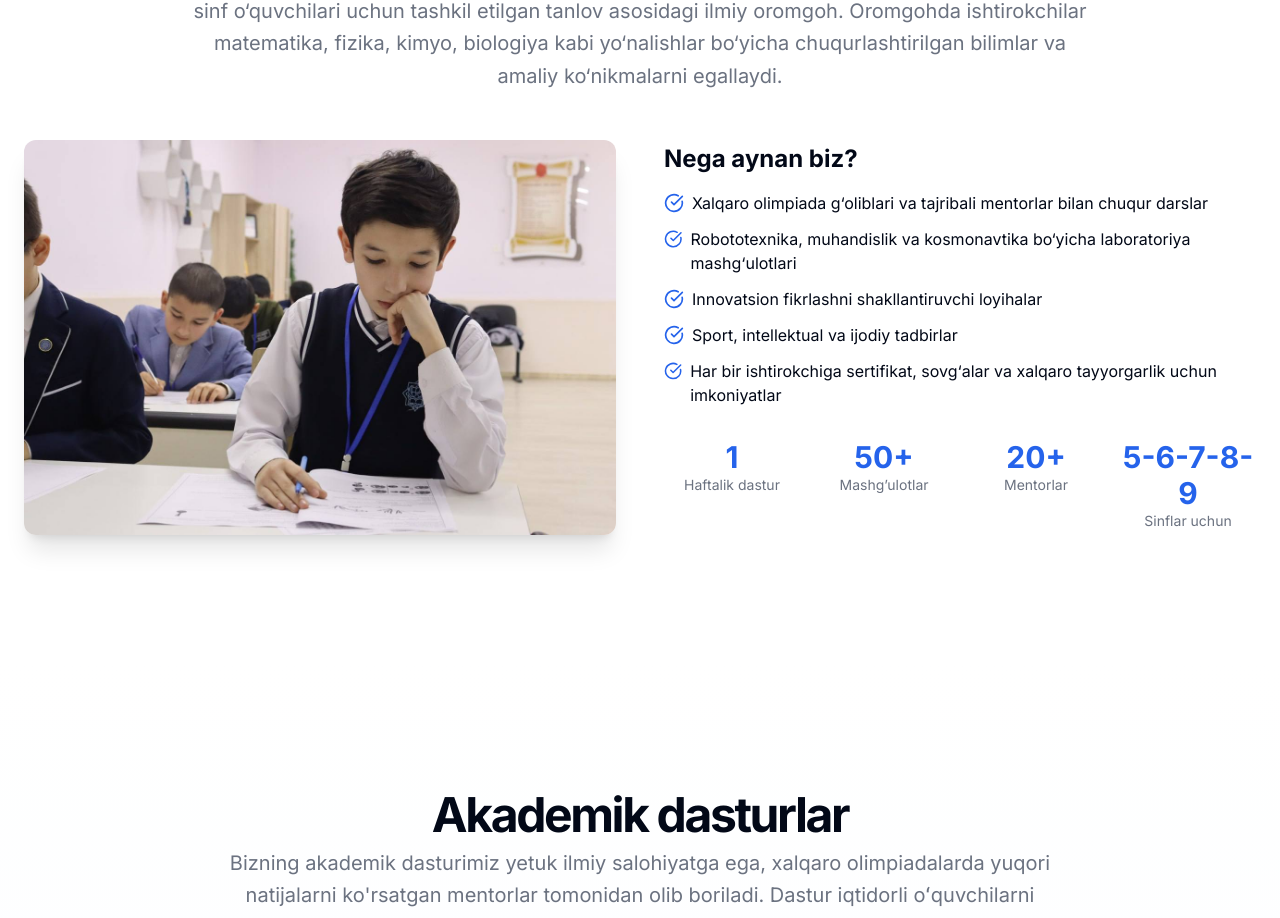
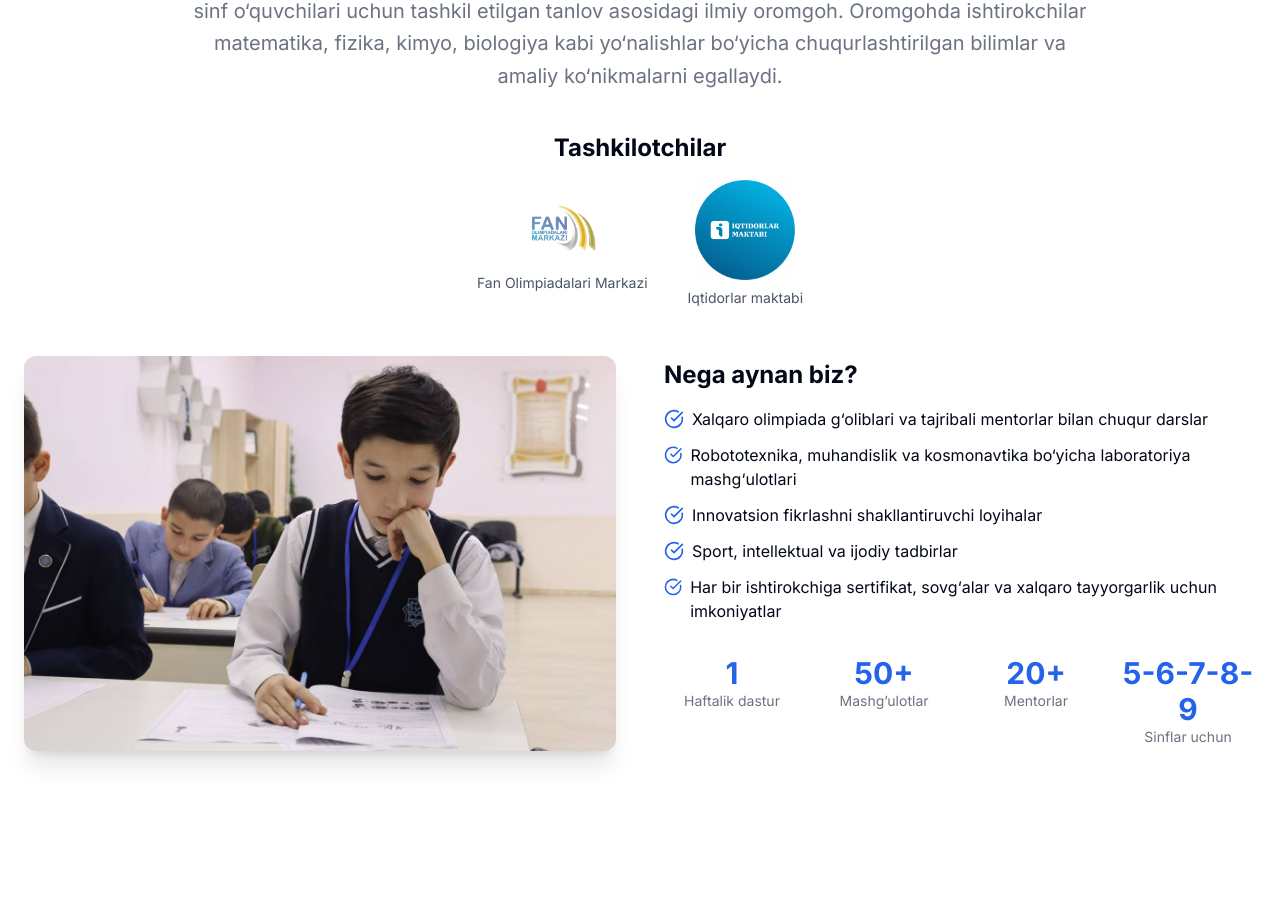
Before and after one commit to OkiljonDadakhanov/science_camp, a Next.js app: page / in a window 1280 px wide. Shown: the part 1510-2428 px from the top of the page. Built offline with nearby package versions, Linux system fonts and the light colour scheme.

Commit message:
Tashkilotchilar added

```diff
--- a/components/about-section.tsx
+++ b/components/about-section.tsx
@@ -16,6 +16,36 @@ Oromgohda ishtirokchilar matematika, fizika, kimyo, biologiya kabi yo‘nalishla
 
 
             </p>
+          </div>
+        </div>
+
+
+         {/* Tashkilotchilar qismi */}
+        <div className="mt-10 text-center">
+          <h3 className="text-2xl font-bold mb-4">Tashkilotchilar</h3>
+          <div className="flex justify-center items-center gap-10 flex-wrap">
+            <div className="flex flex-col items-center">
+              <Image
+                src="/logos/fom.png"
+                alt="Fan Olimpiadalari Markazi"
+                width={100}
+                height={100}
+                className="rounded-md object-contain"
+              />
+              <p className="mt-2 text-sm text-gray-600">
+                Fan Olimpiadalari Markazi
+              </p>
+            </div>
+            <div className="flex flex-col items-center">
+              <Image
+                src="/logos/iqtidor.jpg"
+                alt="Iqtidorlar maktabi"
+                width={100}
+                height={100}
+                className="rounded-md object-contain"
+              />
+              <p className="mt-2 text-sm text-gray-600">Iqtidorlar maktabi</p>
+            </div>
           </div>
         </div>
         <div className="grid gap-6 lg:grid-cols-2 lg:gap-12 items-center mt-12">
```
Also changed, not shown: public/logos/fom.png (added), public/logos/iqtidor.jpg (added).
